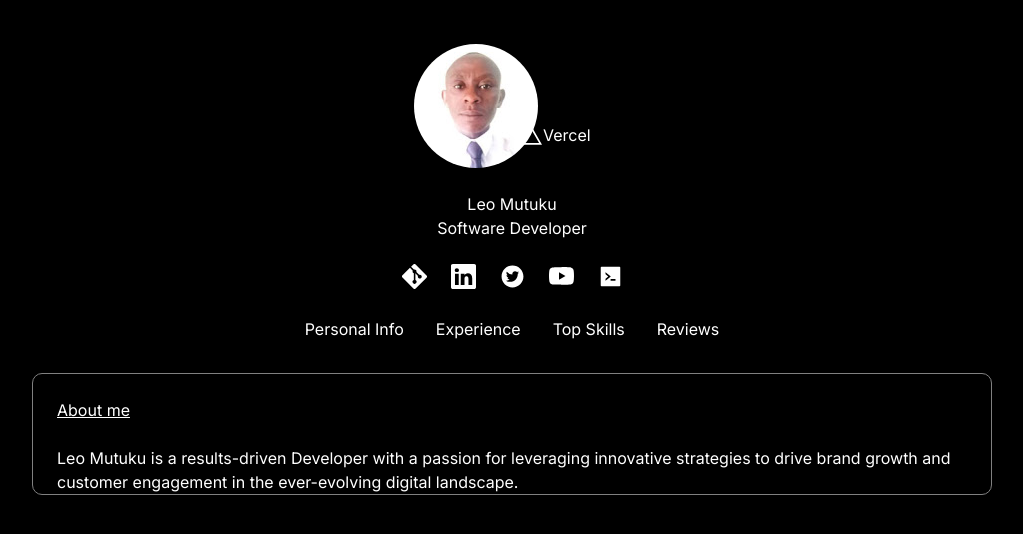
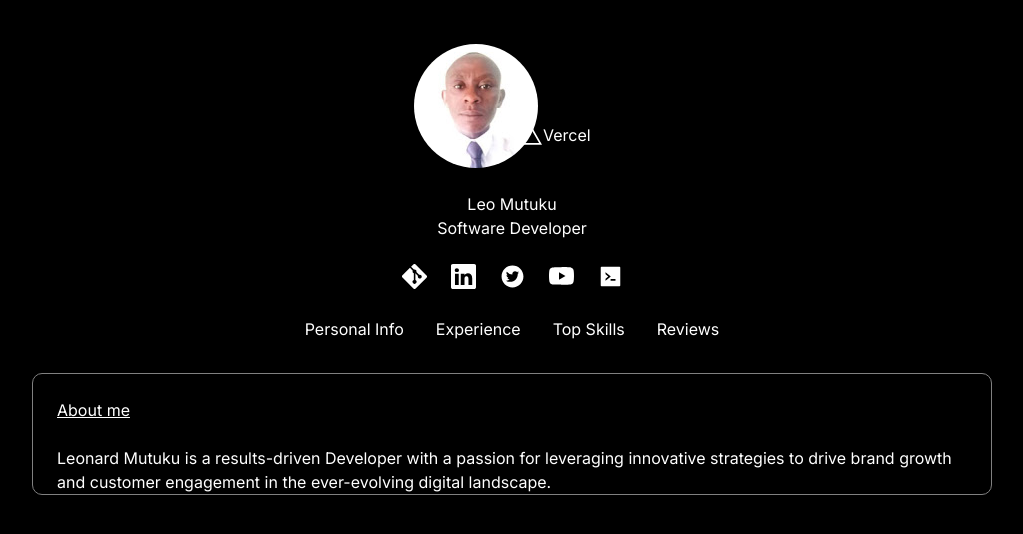
Before and after one commit to leo-mutuku/twitter-clone, a Next.js app: page / in a window 1280 px wide. Shown: the top 534 px of the page, without its empty margins (128-1151 px from the left). Built offline with nearby package versions, Linux system fonts and the light colour scheme.

Commit message:
Fixed p tag error

```diff
--- a/app/components/BodySection/BodySection.tsx
+++ b/app/components/BodySection/BodySection.tsx
@@ -6,7 +6,7 @@ const BodySection = () => {
         <div className='rounded-sm px-6 w-[75%] items-start justify-between' style={{"border":"solid 1px gray", "borderRadius":"10px"
     }}>
             <div className='py-6  underline'><span className='text-underline'>About me </span></div>
-            <p className=''>Leo Mutuku is a results-driven Developer with a passion for leveraging innovative strategies to drive brand growth and customer engagement in the ever-evolving digital landscape.</p>
+            <p className=''>Leonard Mutuku is a results-driven Developer with a passion for leveraging innovative strategies to drive brand growth and customer engagement in the ever-evolving digital landscape.</p>
 
         </div>
     </div>
```
